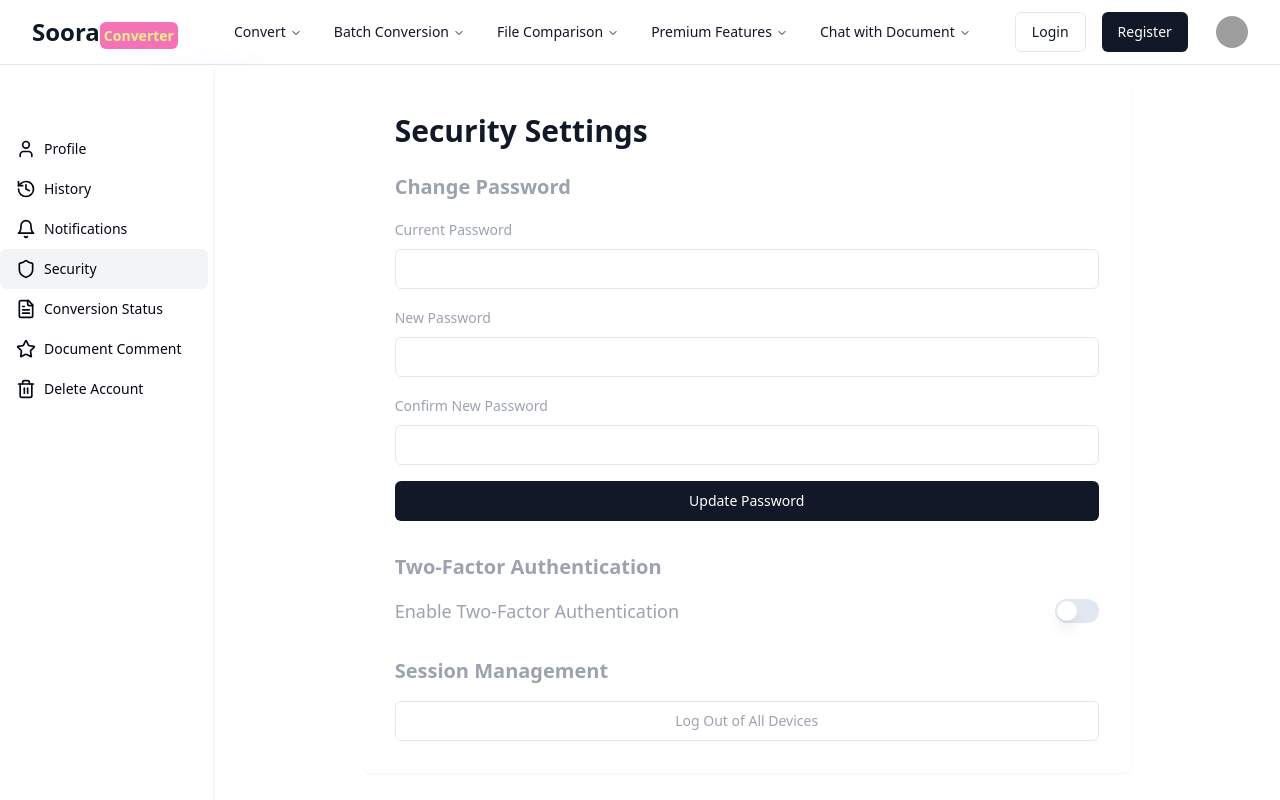
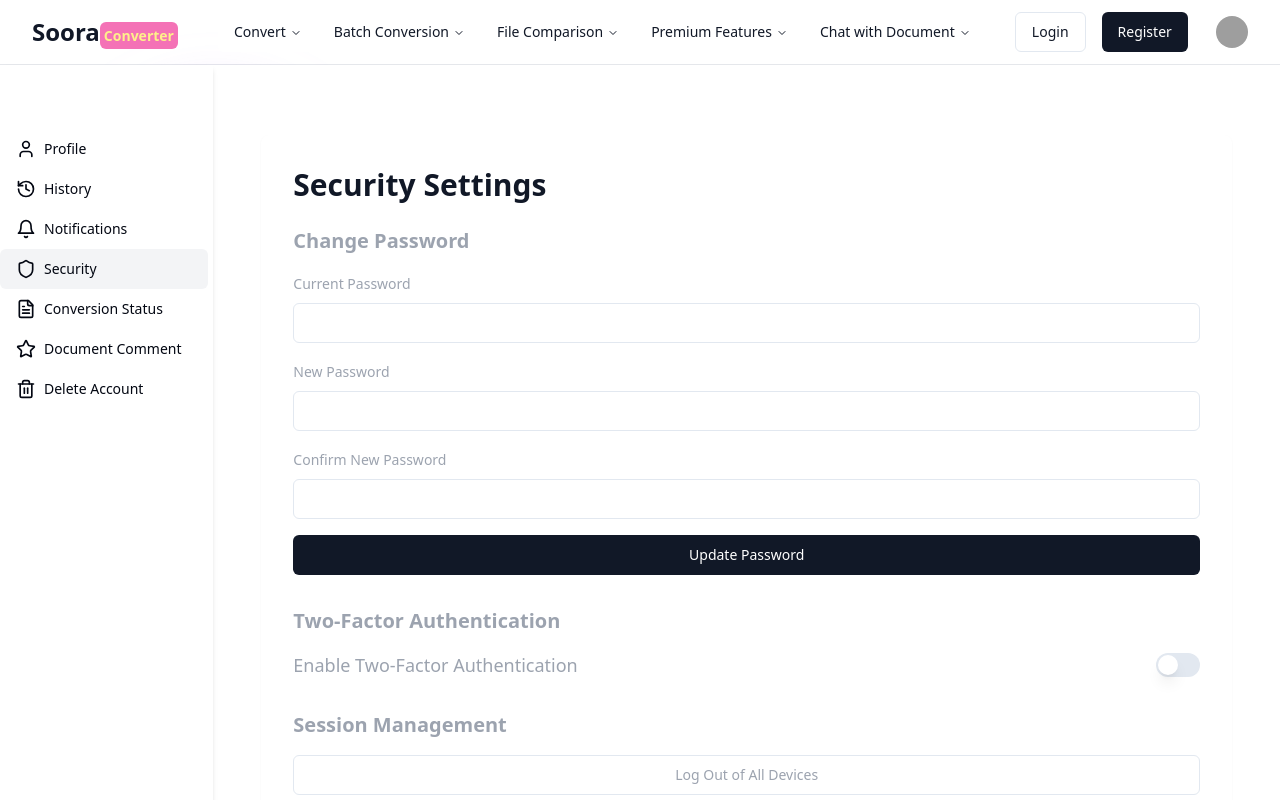
Before and after one commit to mddanish867/soora-conversion, a React (Vite) app: page /dashboard/security in a window 1280 px wide. Shown: the top 800 px of the page. Built offline with nearby package versions, Linux system fonts and the light colour scheme; grey boxes are pictures that could not be loaded.

Commit message:
modified the following components

```diff
--- a/src/pages/documents/DocumentCommentSystem .tsx
+++ b/src/pages/documents/DocumentCommentSystem .tsx
@@ -47,7 +47,7 @@ const DocumentCommentSystem = () => {
   }
 
   return (
-    <div className="container mx-auto px-4 w-full">
+    <div className="min-h-screen bg-white flex items-center justify-center p-4">
       <motion.div
         className="bg-white p-8 rounded-lg shadow-sm w-full"
         initial={{ opacity: 0, y: -50 }}
--- a/src/pages/userSetings/DeleteAccountPage .tsx
+++ b/src/pages/userSetings/DeleteAccountPage .tsx
@@ -5,9 +5,9 @@ import { Label } from '@/components/ui/label'
 
 const DeleteAccountPage = () => {
   return (
-    <div className="container mx-auto px-4">
+    <div className="min-h-screen bg-white flex items-center justify-center p-4">
       <motion.div
-        className="bg-white p-8 rounded-lg shadow-sm w-full max-w-lg mx-auto"
+        className="bg-white p-8 rounded-lg shadow-sm w-full"
         initial={{ opacity: 0, y: -50 }}
         animate={{ opacity: 1, y: 0 }}
         transition={{ duration: 0.5 }}
--- a/src/pages/userSetings/NotificationSettingsPage .tsx
+++ b/src/pages/userSetings/NotificationSettingsPage .tsx
@@ -5,9 +5,9 @@ import { Label } from '@/components/ui/label'
 
 const NotificationSettingsPage = () => {
   return (
-    <div className="w-full px-2 sm:px-4 md:px-6 lg:px-8">
+    <div className="min-h-screen bg-white flex items-center justify-center p-4">
       <motion.div
-        className="bg-white p-4 sm:p-6 md:p-8 rounded-lg shadow-sm w-full max-w-3xl mx-auto"
+        className="bg-white p-4 sm:p-6 md:p-8 rounded-lg shadow-sm w-full"
         initial={{ opacity: 0, y: -50 }}
         animate={{ opacity: 1, y: 0 }}
         transition={{ duration: 0.5 }}
--- a/src/pages/userSetings/SecuritySettingsPage .tsx
+++ b/src/pages/userSetings/SecuritySettingsPage .tsx
@@ -6,9 +6,9 @@ import { Switch } from '@/components/ui/switch'
 
 const SecuritySettingsPage = () => {
   return (
-    <div className="w-full px-2 sm:px-4 md:px-6 lg:px-8">
+    <div className="min-h-screen bg-white flex items-center justify-center p-4">
       <motion.div
-        className="bg-white p-4 sm:p-6 md:p-8 rounded-lg shadow-sm w-full max-w-3xl mx-auto"
+        className="bg-white p-4 sm:p-6 md:p-8 rounded-lg shadow-sm w-full"
         initial={{ opacity: 0, y: -50 }}
         animate={{ opacity: 1, y: 0 }}
         transition={{ duration: 0.5 }}
```
